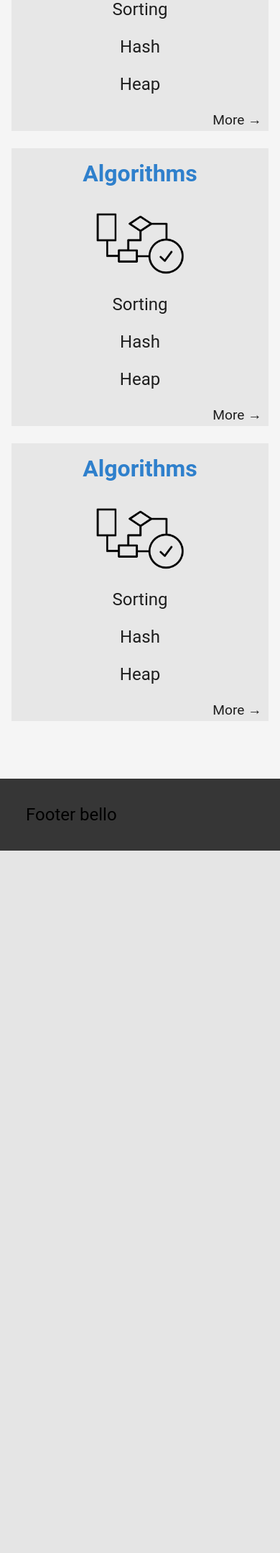
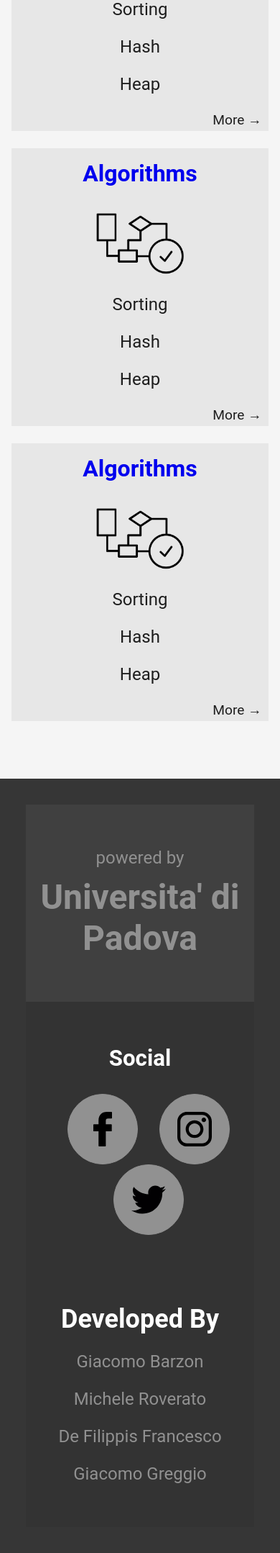
Before and after one commit to Giacomobarzon97/Tecnologie-Web, a PHP site: page / in a window 390 px wide. Shown: the part 3063-5221 px from the top of the page at 72% size. Before the commit the page ends 4245 px from the top, so only its background shows below. Run offline with PHP 8.4, Linux system fonts and the light colour scheme.

Commit message:
Footer homepage, fixes

```diff
--- a/article.html
+++ b/article.html
@@ -12,13 +12,12 @@
 
 
 		<link rel="stylesheet" type="text/css" href="style.css" />
-		<link rel="stylesheet" media="screen and (max-width: 768px)" type="text/css" href="mobile-style.css" />
 
-		<script src="scripts.js"></script>
+		<script type="text/javascript" src="./scripts.js"></script>
 
 		<link href="https://fonts.googleapis.com/css?family=Open+Sans" rel="stylesheet"/>
 		<link rel="stylesheet" href="https://unpkg.com/simplebar@latest/dist/simplebar.css" />
-		<script src="https://unpkg.com/simplebar@latest/dist/simplebar.js"></script>
+		<script type="text/javascript" src="https://unpkg.com/simplebar@latest/dist/simplebar.js"></script>
 	</head>
 
 	<body>
--- a/index.html
+++ b/index.html
@@ -19,7 +19,7 @@
 		<meta content="width=device-width, initial-scale=1" name="viewport" />
 
 		<link rel="stylesheet" type="text/css" href="style.css" />
-		<script type="text/javascript" src="./script.js"></script>
+		<script type="text/javascript" src="./scripts.js"></script>
 
 	</head>
 
@@ -54,7 +54,7 @@
 				<h1>Argomenti</h1>
 				<div class="row">
 					<div class="home-card">
-						<h2>Algorithms</h2>
+						<h2><a href="article.html">Algorithms</a></h2>
 						<ul class="links">
 							<li><img src="./img/algo.jpg" alt="algorithm topic" /></li>
 							<li><a href="#">Sorting</a></li>
@@ -64,7 +64,7 @@
 						</ul>
 					</div>
 					<div class="home-card">
-						<h2>Algorithms</h2>
+						<h2><a href="article.html">Algorithms</a></h2>
 						<ul class="links">
 							<li><img src="./img/algo.jpg" alt="algorithm topic" /></li>
 							<li><a href="#">Sorting</a></li>
@@ -74,7 +74,7 @@
 						</ul>
 					</div>
 					<div class="home-card">
-						<h2>Algorithms</h2>
+						<h2><a href="article.html">Algorithms</a></h2>
 						<ul class="links">
 							<li><img src="./img/algo.jpg" alt="algorithm topic" /></li>
 							<li><a href="#">Sorting</a></li>
@@ -84,7 +84,7 @@
 						</ul>
 					</div>
 					<div class="home-card">
-						<h2>Algorithms</h2>
+						<h2><a href="article.html">Algorithms</a></h2>
 						<ul class="links">
 							<li><img src="./img/algo.jpg" alt="algorithm topic" /></li>
 							<li><a href="#">Sorting</a></li>
@@ -96,7 +96,7 @@
 				</div>
 				<div class="row">
 					<div class="home-card">
-						<h2>Algorithms</h2>
+						<h2><a href="article.html">Algorithms</a></h2>
 						<ul class="links">
 							<li><img src="./img/algo.jpg" alt="algorithm topic" /></li>
 							<li><a href="#">Sorting</a></li>
@@ -106,7 +106,7 @@
 						</ul>
 					</div>
 					<div class="home-card">
-						<h2>Algorithms</h2>
+						<h2><a href="article.html">Algorithms</a></h2>
 						<ul class="links">
 							<li><img src="./img/algo.jpg" alt="algorithm topic" /></li>
 							<li><a href="#">Sorting</a></li>
@@ -116,7 +116,7 @@
 						</ul>
 					</div>
 					<div class="home-card">
-						<h2>Algorithms</h2>
+						<h2><a href="article.html">Algorithms</a></h2>
 						<ul class="links">
 							<li><img src="./img/algo.jpg" alt="algorithm topic" /></li>
 							<li><a href="#">Sorting</a></li>
@@ -126,7 +126,7 @@
 						</ul>
 					</div>
 					<div class="home-card">
-						<h2>Algorithms</h2>
+						<h2><a href="article.html">Algorithms</a></h2>
 						<ul class="links">
 							<li><img src="./img/algo.jpg" alt="algorithm topic" /></li>
 							<li><a href="#">Sorting</a></li>
@@ -137,8 +137,28 @@
 					</div>
 				</div>
 			</div>
-		<div id="footer">
-			<p>Footer bello</p>
-		</div>
+			<div id="footer">
+				<div id="upper-footer">
+					<p>powered by</p>
+					<h1>Universita' di Padova</h1>
+				</div>
+				<div id="lower-footer">
+					<div id="social">
+						<h2>Social</h2>
+						<a href=""><img src="img/facebook-logo.svg" alt="facebook icon"/></a>
+						<a href=""><img src="img/instagram-logo.svg" alt="instagram icon"/></a>
+						<a href=""><img src="img/twitter-logo.svg" alt="twitter icon"/></a>
+					</div>
+					<div id="developers">
+						<h2>Developed By</h2>
+						<ul>
+							<li>Giacomo Barzon</li>
+							<li>Michele Roverato</li>
+							<li>De Filippis Francesco</li>
+							<li>Giacomo Greggio</li>
+						</ul>
+					</div>
+				</div>
+			</div>
 	</body>
 </html>
--- a/script.js
+++ /dev/null
@@ -1,8 +0,0 @@
-function menuCollapse() {
-    var y = document.getElementById('nav-bar-menu');
-    if (y.className === "menu") {
-      y.className += " responsive";
-    } else {
-      y.className = "menu";
-    }
-  }
--- a/scripts.js
+++ b/scripts.js
@@ -67,3 +67,12 @@ window.addEventListener('resize', function(e) {
 		document.getElementById("sidebar-wrapper").style.width="0%";
 	}
 }, false);
+
+function menuCollapse() {
+    var y = document.getElementById('nav-bar-menu');
+    if (y.className === "menu") {
+      y.className += " responsive";
+    } else {
+      y.className = "menu";
+    }
+}
--- a/style.css
+++ b/style.css
@@ -682,6 +682,46 @@ input[type=submit]:hover {
 		font-size: 1.5em;
 		padding: 1.5em;
 	}
+
+	/* contenuto mobily-style.css (Barzi) */
+	#sidebar-wrapper{
+		width:0%;
+	}
+	#rightSideWrapper{
+		width:100%;
+	}
+	#nav{
+		width:100%;
+		height: 4em;
+	}
+	#nav>h1{
+		font-size:1.5em;
+		margin:0.5em;
+	}
+	#nav>ul{
+		margin: 1em 0em;
+	}
+	#nav>ul>li{
+		margin:0em 0.5em;
+	}
+	#nav>img{
+		display: block;
+		margin:1em 0px 0px 0.5em;
+	}
+	#main{
+		margin-top: 4em;
+	}
+	#social{
+		float: none;
+		margin-left: 0em;
+	}
+	#developers{
+		float: none;
+		margin-right: 0%;
+		margin-top: 4em;
+		text-align: center;
+	}
+	/* Fine mobile-style.css */
 }
 
 /* Media queries end */
```
Also changed, not shown: mobile-style.css (deleted, +0 -39 lines).
